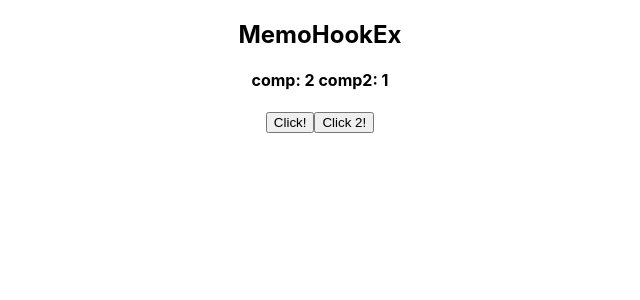
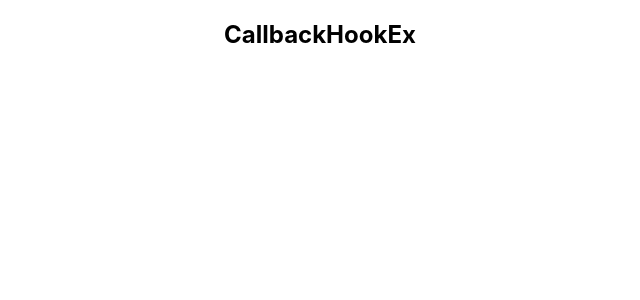
Before and after one commit to Saoa35/my-app_6-hooks, a React (Create React App) app: page / in a window 1280 px wide. Shown: the top 300 px of the page, without its empty margins (320-960 px from the left). Built offline with nearby package versions, Linux system fonts and the light colour scheme.

Commit message:
created CallbackHookEx

```diff
--- a/src/components/App/App.js
+++ b/src/components/App/App.js
@@ -1,12 +1,14 @@
 // import EffectHookEx from '../EffectHookEx/EffectHookEx';
-import MemoHookEx from '../MemoHookEx/MemoHookEx';
+import CallbackHookEx from '../CallbackHookEx/CallbackHookEx';
+// import MemoHookEx from '../MemoHookEx/MemoHookEx';
 // import StateHookEx from '../StateHookEx/StateHookEx';
 import './App.css';
 
 function App() {
   return (
     <div className="App">
-      <MemoHookEx/>
+      <CallbackHookEx/>
+      {/* <MemoHookEx/> */}
       {/* <StateHookEx/> */}
       {/* <EffectHookEx/> */}
     </div>
--- /dev/null
+++ b/src/components/CallbackHookEx/CallbackHookEx.js
@@ -0,0 +1,12 @@
+import React from "react";
+
+const CallbackHookEx = () => {
+
+    return(
+        <div>
+            <h2>CallbackHookEx</h2>
+        </div>
+    )
+}
+
+export default CallbackHookEx;
```
